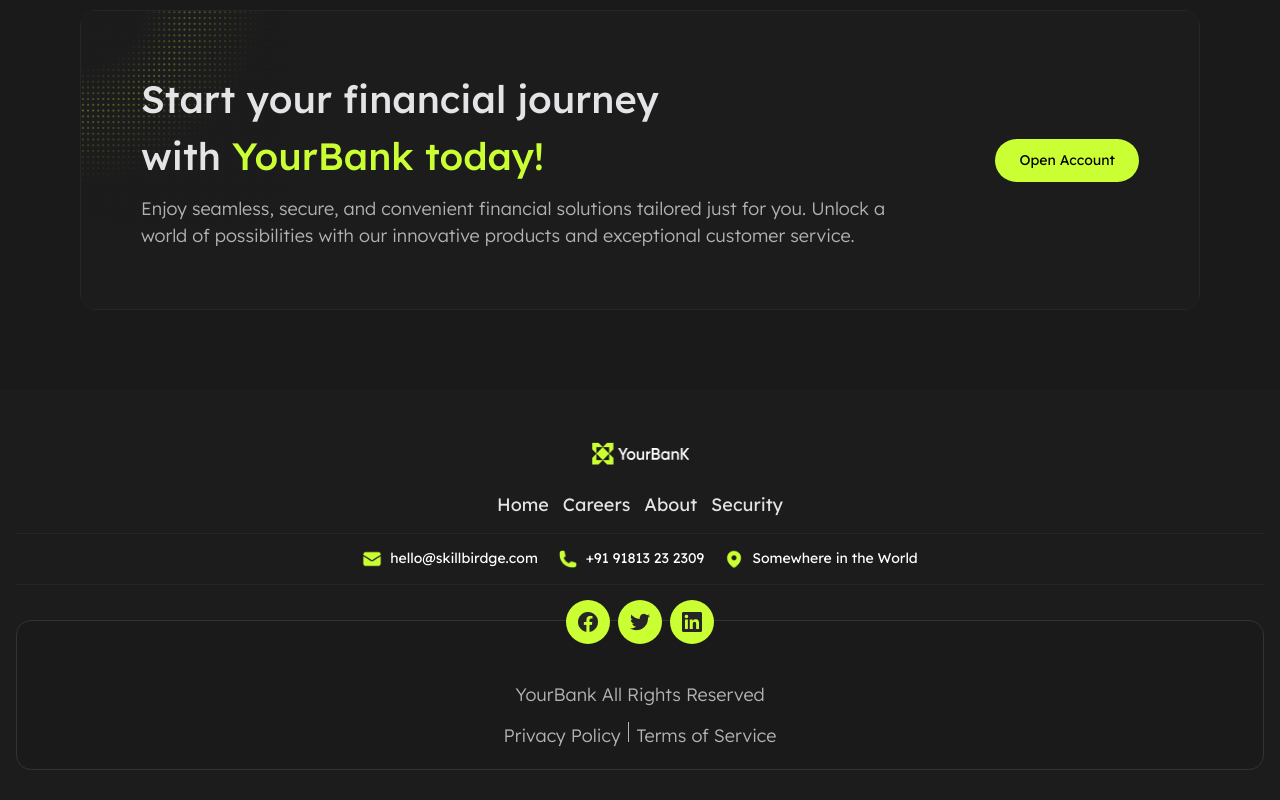
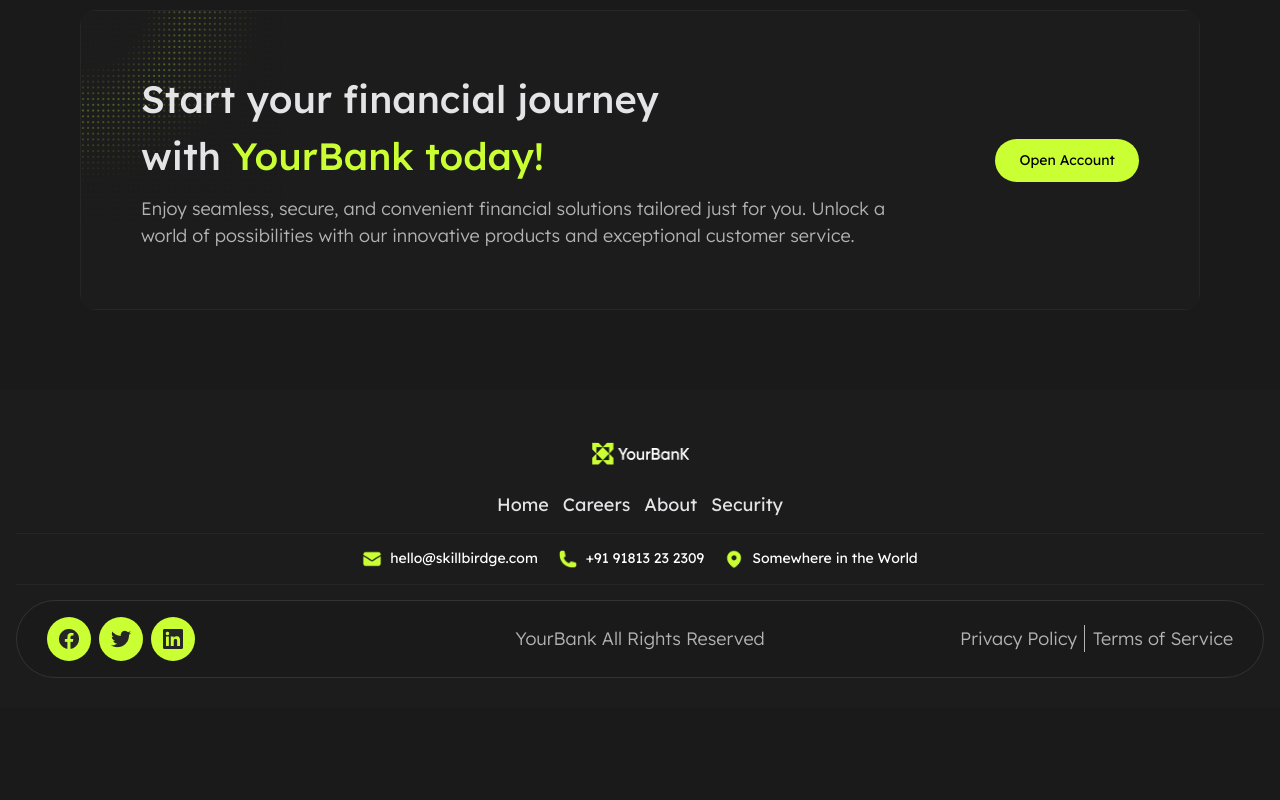
Before and after one commit to hadreemustaffa/yourbank-main, a website built with Vite: page index.html in a window 1280 px wide. Shown: the part 5168-5968 px from the top of the page. After the commit the page ends 5876 px from the top, so only its background shows below. Built offline with nearby package versions, Linux system fonts and the light colour scheme.

Commit message:
style: add footer layout for larger screen
- change markup to avoid using javascript

```diff
--- a/index.html
+++ b/index.html
@@ -504,8 +504,10 @@
             alt=""></a>
       </div>
 
-      <div class="container__card container__card--darkest">
-        <p class="footer__copyright">YourBank All Rights Reserved</p>
+      <p class="footer__copyright footer__copyright--first">YourBank All Rights Reserved</p>
+
+      <div class="footer__about">
+        <p class="footer__copyright footer__copyright--second">YourBank All Rights Reserved</p>
         <div class="footer__info">
           <a href="#" class="footer__link">Privacy Policy</a>
           <a href="#" class="footer__link">Terms of Service</a>
--- a/sass/layout/_footer.scss
+++ b/sass/layout/_footer.scss
@@ -39,8 +39,7 @@ footer {
   justify-items: center;
 
   .footer__socials {
-    grid-column: 1 / -1;
-    grid-row: 1 / 2;
+    grid-area: 1 / 1 / 2 / -1;
     @include flex;
     gap: $space-4xs;
     z-index: 1;
@@ -54,12 +53,17 @@ footer {
     }
   }
 
-  .container__card {
-    grid-column: 1 / -1;
-    grid-row: 2 / -1;
+  .footer__about {
+    grid-area: 2 / 1 / -1 / -1;
     width: 100%;
-    padding-top: $space-5xl;
     align-items: center;
+    background-color: hsl(0, 0%, 10%);
+    border: 1px solid hsl(0, 0%, 20%);
+    display: flex;
+    flex-direction: column;
+    gap: $space-xs;
+    border-radius: $space-sm;
+    padding: $space-5xl $space-lg $space-lg;
 
     .footer__info {
       @include flex;
@@ -72,7 +76,7 @@ footer {
             content: "";
             position: absolute;
             width: 1px;
-            height: 20px;
+            height: 100%;
             right: -$space-4xs;
             background-color: $grey-70;
           }
@@ -80,4 +84,46 @@ footer {
       }
     }
   }
+
+  .footer__copyright {
+    &.footer__copyright--first {
+      display: none;
+    }
+  }
 }
+
+@include lg {
+  .footer__bottom-bar {
+    background-color: hsl(0, 0%, 10%);
+    border: 1px solid hsl(0, 0%, 20%);
+    border-radius: $space-3xl;
+    padding: $base-space $space-2xl;
+    grid-template-columns: 0.3fr 0.4fr 0.3fr;
+    grid-template-rows: 1fr;
+    align-items: center;
+
+    .footer__socials {
+      grid-area: 1 / 1 / 1 / 1;
+      justify-self: start;
+    }
+    .footer__about {
+      grid-area: 1 / 3 / 1 / 3;
+      flex-direction: row;
+      background-color: transparent;
+      border: none;
+      padding: 0;
+      justify-content: end;
+    }
+
+    .footer__copyright {
+      &.footer__copyright--first {
+        grid-area: 1 / 2 / 1 / 2;
+        display: inline-block;
+        justify-self: center;
+      }
+      &.footer__copyright--second {
+        display: none;
+      }
+    }
+  }
+}
```
Also changed, not shown: about/index.html (+4 -2 lines), careers/index.html (+4 -2 lines), login/index.html (+4 -2 lines), security/index.html (+4 -2 lines).
